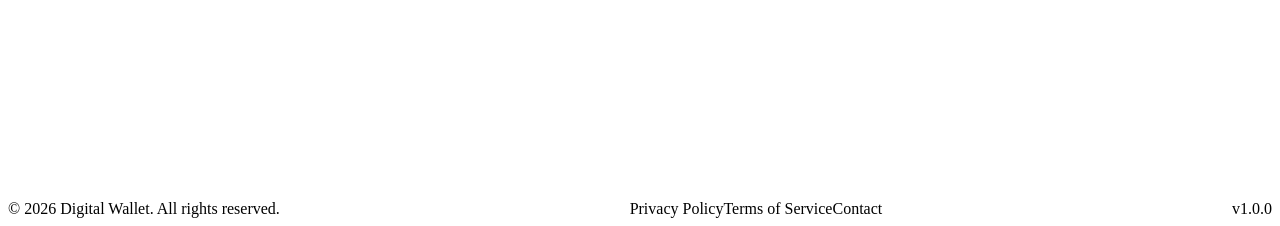
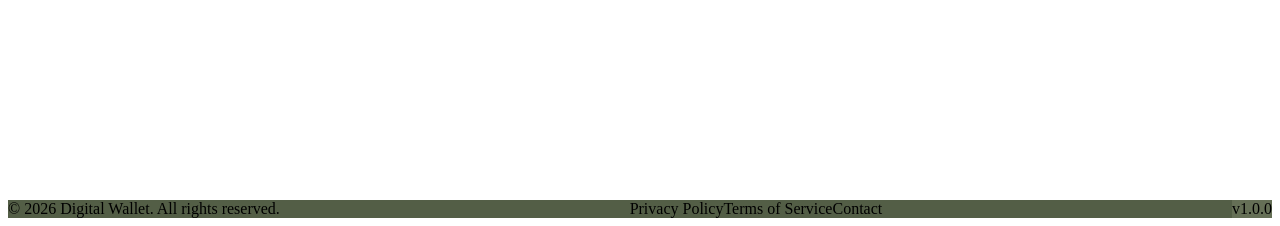
Before and after one commit to AhmadMWaddah/DigitalWallet, a Django app: page /dashboard/ in a window 1280 px wide. Shown: the part 590-816 px from the top of the page. Run offline with Django 5.2, Linux system fonts and the light colour scheme; the visitor is signed in with stand-in values (Sample User, id 1); data comes from the database, SQL or seed files in the repository; data that the repository does not hold is empty.

Commit message:
Fix Phase 5: Footer Positioning & Styling
Co-authored-by: Qwen-Coder <qwen-coder@alibabacloud.com>

- Fixed footer visibility and positioning
- Added proper z-index and width to footer
- Added padding-bottom to main-content
- Updated footer colors to earth-tones
- Footer now stays at bottom properly

```diff
--- a/static/css/layout.css
+++ b/static/css/layout.css
@@ -22,6 +22,7 @@
     padding: var(--spacing-xl);
     margin-left: 280px; /* Sidebar width */
     min-height: calc(100vh - 64px - 60px);
+    padding-bottom: var(--spacing-xl);
 }
 
 @media (max-width: 1024px) {
--- a/static/css/navigation.css
+++ b/static/css/navigation.css
@@ -314,12 +314,15 @@
 
 /* --#-- Footer */
 .footer {
-    background: var(--glass-bg);
-    backdrop-filter: var(--glass-blur);
+    background: rgba(40, 54, 24, 0.8);
+    backdrop-filter: blur(12px);
     color: var(--text-secondary);
     padding: var(--spacing-lg) var(--spacing-xl);
     margin-top: auto;
     border-top: 1px solid var(--glass-border);
+    width: 100%;
+    position: relative;
+    z-index: 100;
 }
 
 .footer-container {
@@ -356,11 +359,11 @@
 }
 
 .footer-link:hover {
-    color: var(--color-primary-light);
+    color: var(--sunlit-clay);
 }
 
 .version-badge {
-    background: var(--bg-tertiary);
+    background: rgba(254, 250, 224, 0.1);
     padding: var(--spacing-xs) var(--spacing-sm);
     border-radius: var(--radius-md);
     font-size: var(--text-xs);
```
